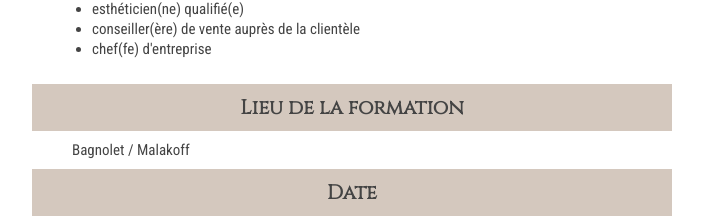
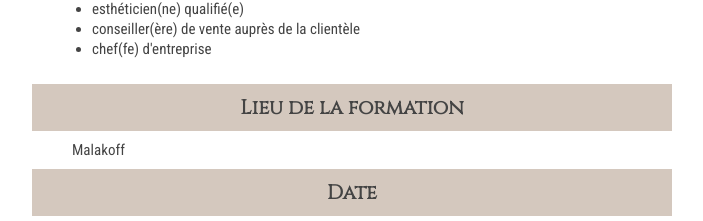
Before and after one commit to jborel1201/wellness-center, a React (Create React App) app: page /formation/bloc_1 in a window 1280 px wide. Shown: the part 1536-1757 px from the top of the page, without its empty margins (288-991 px from the left). Built offline with nearby package versions, Linux system fonts and the light colour scheme.

Commit message:
minor fixes

```diff
--- a/src/pages/Financing.jsx
+++ b/src/pages/Financing.jsx
@@ -45,7 +45,7 @@ const Financing = () => {
       </section>
       <section className={styles.sectionFinancing}>
         <h3>Les différents modes de financements</h3>
-        <p>Le délai d'accès à la formation inclut un droit de rétractation accordé à l'apprenant, conformément à la réglementation en vigueur.</p>
+        <p>Le délai d'accès à la formation inclut un droit de rétractation de 14 jours accordé à l'apprenant, conformément à la réglementation en vigueur.</p>
         <div className={styles.financingContent}>
           {CHOICES.map(choice => (
             <div className={styles.card} key={choice.id} style={{ backgroundColor: choice.color }}>
--- a/src/pages/formation/Bloc1.jsx
+++ b/src/pages/formation/Bloc1.jsx
@@ -69,7 +69,7 @@ const Bloc1 = () => {
             </ul>
           </div>
           <FormationItemTitle title='Lieu de la formation' />
-          <div className={styles.formationItemContent}>Bagnolet / Malakoff</div>
+          <div className={styles.formationItemContent}>Malakoff</div>
           <FormationItemTitle title='Date' />
           <div className={styles.formationItemContent}>A définir avec l’apprenant</div>
           <FormationItemTitle title='Durée' />
--- a/src/pages/formation/Bloc2.jsx
+++ b/src/pages/formation/Bloc2.jsx
@@ -69,7 +69,7 @@ const Bloc2 = () => {
             </ul>
           </div>
           <FormationItemTitle title='Lieu de la formation' />
-          <div className={styles.formationItemContent}>Bagnolet / Malakoff</div>
+          <div className={styles.formationItemContent}>Malakoff</div>
           <FormationItemTitle title='Date' />
           <div className={styles.formationItemContent}>A définir avec l’apprenant</div>
           <FormationItemTitle title='Durée' />
--- a/src/pages/formation/Bloc3.jsx
+++ b/src/pages/formation/Bloc3.jsx
@@ -73,7 +73,7 @@ const Bloc3 = () => {
           </ul>
         </div>
         <FormationItemTitle title='Lieu de la formation' />
-        <div className={styles.formationItemContent}>Bagnolet / Malakoff</div>
+        <div className={styles.formationItemContent}>Malakoff</div>
         <FormationItemTitle title='Date' />
         <div className={styles.formationItemContent}>A définir avec l’apprenant</div>
         <FormationItemTitle title='Durée' />
```
Also changed, not shown: 1 other file (tests, documents, lock files or other folders).
